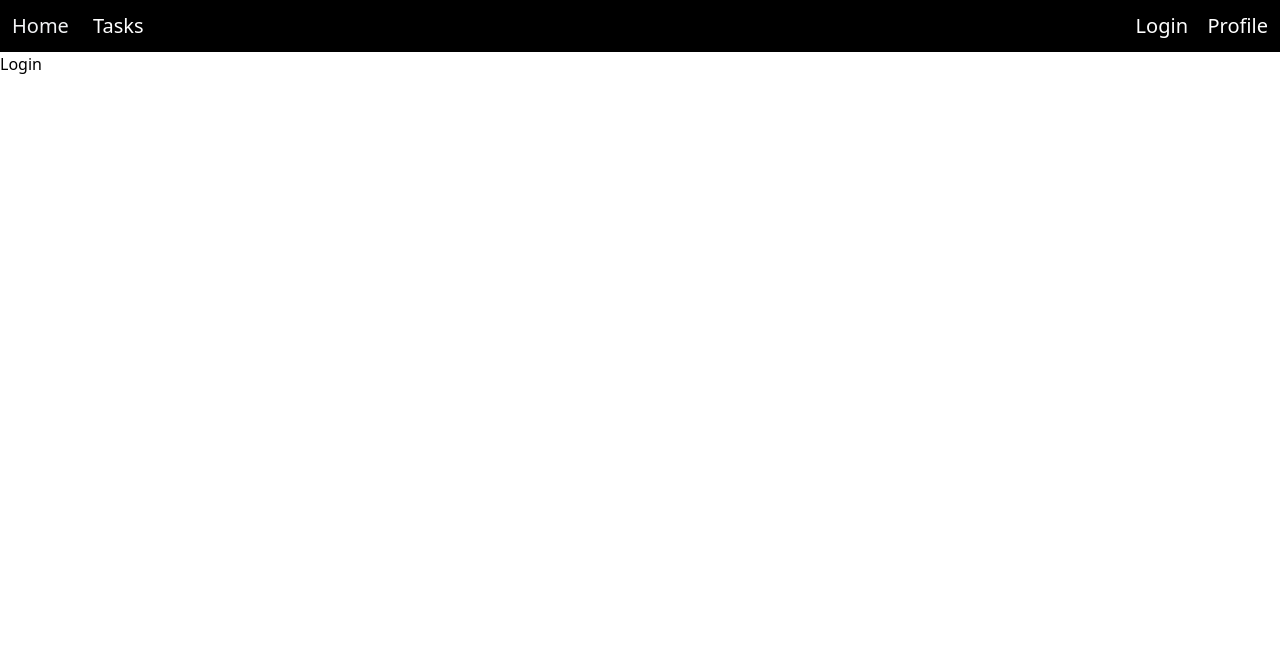
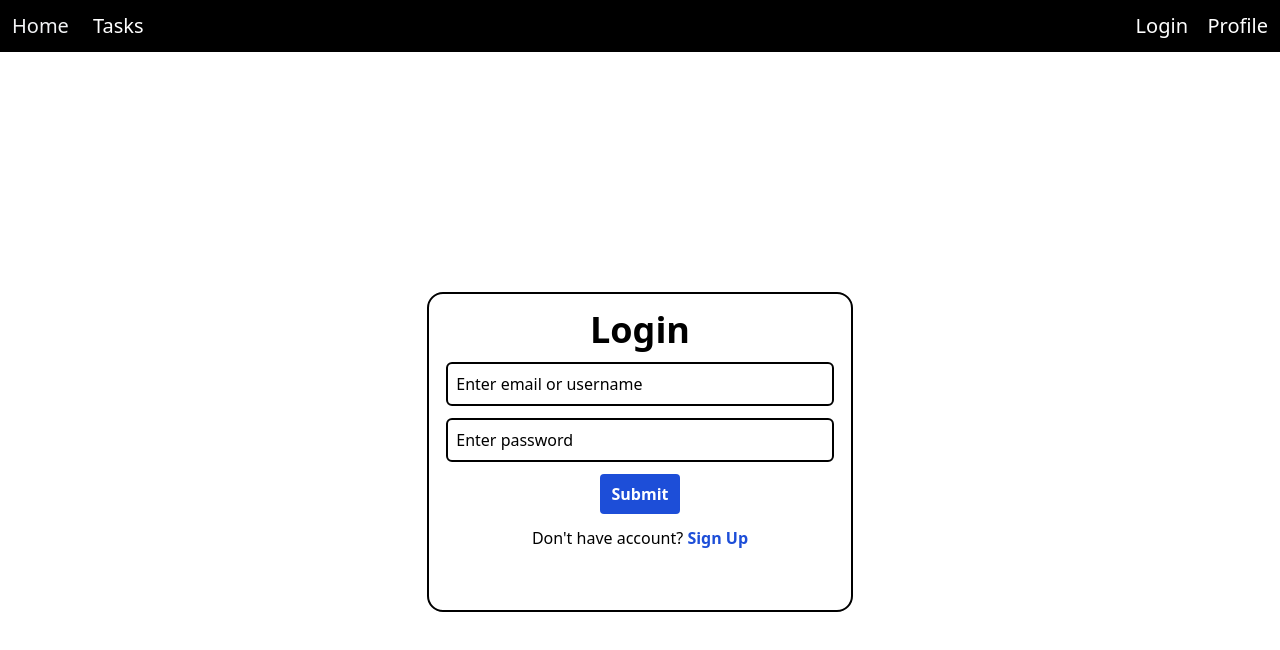
Before and after one commit to mukulv23/To-Do-List, a React (Vite) app: page /login in a window 1280 px wide. Shown: the top 650 px of the page. Built offline with nearby package versions, Linux system fonts and the light colour scheme.

Commit message:
Login page styled

```diff
--- a/src/App.jsx
+++ b/src/App.jsx
@@ -5,8 +5,10 @@ import Routing from "./Routes/Routing"
 function App() {
   return (
     <>
-    <Navbar/>
-    <Routing/>
+      <div className="container mx-auto">
+        <Navbar />
+        <Routing />
+      </div>
     </>
   )
 }
--- a/src/Components/Login.jsx
+++ b/src/Components/Login.jsx
@@ -2,7 +2,21 @@ import React from 'react'
 
 const Login = () => {
   return (
-    <div>Login</div>
+    <>
+      <div className="h-screen flex justify-center items-center">
+        <div className="h-2/5 w-1/3 border-2 border-black rounded-2xl flex gap-y-3 flex-col text-center pt-1">
+          <h1 className='text-black text-4xl font-bold mt-3'>Login</h1>
+          <form className='h-48 flex flex-col items-center gap-y-3'>
+            <input type="text" placeholder='Enter email or username' className='border-black border-2 w-11/12 rounded-md p-2 placeholder-black' />
+            <input type="password" placeholder='Enter password' className='border-black border-2 w-11/12 rounded-md p-2 placeholder-black' />
+            <button className='bg-blue-700 text-white rounded w-20 h-10 font-bold'>Submit</button>
+            <div className="div">
+              <span>Don't have account?</span> <a href="" className='text-blue-700 font-semibold'>Sign Up</a>
+            </div>
+          </form>
+        </div>
+      </div>
+    </>
   )
 }
 
--- a/src/Routes/Navbar.jsx
+++ b/src/Routes/Navbar.jsx
@@ -4,14 +4,14 @@ import { NavLink } from 'react-router-dom'
 
 const Navbar = () => {
     return (
-        <>
-            <div className='bg-black text-white flex'>
+        <div className='bg-black'>
+            <div className='bg-black text-white flex relative '>
                 <NavLink className='p-3 text-xl hover:text-gray-100' to='/'>Home</NavLink>
-                <NavLink className='p-3 text-xl'  to='/tasks'>Tasks</NavLink>
+                <NavLink className='p-3 text-xl' to='/tasks'>Tasks</NavLink>
                 <NavLink className='p-3 text-xl absolute right-20' to='/login'>Login</NavLink>
                 <NavLink className='p-3 text-xl absolute right-0' to='/profile'>Profile</NavLink>
             </div>
-        </>
+        </div>
     )
 }
 
--- a/src/index.css
+++ b/src/index.css
@@ -1,3 +1,9 @@
 @tailwind base;
 @tailwind components;
 @tailwind utilities;
+
+/* *{
+    background-color: rgba(0, 0, 0, 0.301);
+    margin: 0;
+    padding: 0;
+} */
```
